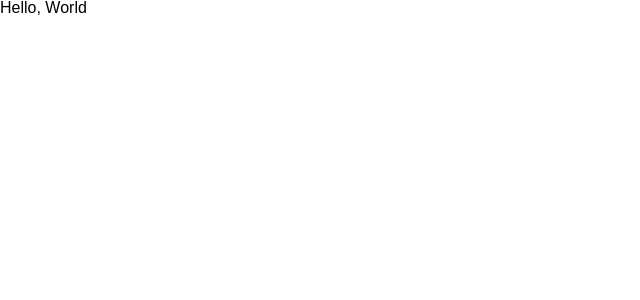
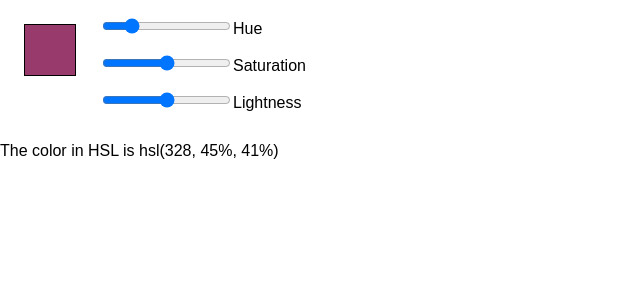
Before and after one commit to jbadge/HSLColorPicker, a React (Vite) app: page / in a window 1280 px wide. Shown: the top 300 px of the page, without its empty margins (0-640 px from the left). Built offline with nearby package versions, Linux system fonts and the light colour scheme.

Commit message:
Added color box and fixed positioning

```diff
--- a/src/App.tsx
+++ b/src/App.tsx
@@ -1,5 +1,10 @@
 import React from 'react'
+import { Hsl } from './components/hsl'
 
 export function App() {
-  return <div>Hello, World </div>
+  return (
+    <div>
+      <Hsl />
+    </div>
+  )
 }
--- /dev/null
+++ b/src/components/hsl.tsx
@@ -0,0 +1,69 @@
+import React, { useState } from 'react'
+
+export function Hsl() {
+  // Hooks
+  const [hue, setHue] = useState<string | number>(
+    Math.floor(Math.random() * 361)
+  )
+  const [saturation, setSaturation] = useState<string | number>(
+    Math.floor(Math.random() * 101)
+  )
+  const [lightness, setLightness] = useState<string | number>(
+    Math.floor(Math.random() * 101)
+  )
+
+  const newBackgroundColor = `hsl(${hue},${saturation}%,${lightness}%)`
+  const newStyle = {
+    backgroundColor: newBackgroundColor,
+    height: 50,
+    width: 50,
+    border: '1px black solid',
+    margin: 24,
+  }
+
+  return (
+    <>
+      <div className="test">
+        <div style={newStyle}></div>
+        <div>
+          <p>
+            <input
+              type="range"
+              id="hue"
+              name="hue"
+              min="0"
+              max="255"
+              onChange={(event) => setHue(event.target.value)}
+            />
+            <label htmlFor="hue">Hue</label>
+          </p>
+          <p>
+            <input
+              type="range"
+              id="saturation"
+              name="saturation"
+              min="0"
+              max="100"
+              onChange={(event) => setSaturation(event.target.value)}
+            />
+            <label htmlFor="saturation">Saturation</label>
+          </p>
+          <p>
+            <input
+              type="range"
+              id="lightness"
+              name="lightness"
+              min="0"
+              max="100"
+              onChange={(event) => setLightness(event.target.value)}
+            />
+            <label htmlFor="lightness">Lightness</label>
+          </p>
+        </div>
+      </div>
+      <p>
+        The color in HSL is hsl({hue}, {saturation}%, {lightness}%)
+      </p>
+    </>
+  )
+}
--- /dev/null
+++ b/src/components/hue.tsx
@@ -0,0 +1,5 @@
+import React from 'react'
+
+export function hue() {
+  return <div>HUE!</div>
+}
--- /dev/null
+++ b/src/components/lightness.tsx
@@ -0,0 +1,5 @@
+import React from 'react'
+
+export function hue() {
+  return <div>LIGHTNESS!</div>
+}
--- /dev/null
+++ b/src/components/saturation.tsx
@@ -0,0 +1,5 @@
+import React from 'react'
+
+export function saturation() {
+  return <div>SATURATION!</div>
+}
--- a/src/index.scss
+++ b/src/index.scss
@@ -20,3 +20,7 @@ body {
   margin: 0;
   min-height: 100%;
 }
+
+.test {
+  display: flex;
+}
```
Also changed, not shown: src/components/ColorSlider.tsx (added).
